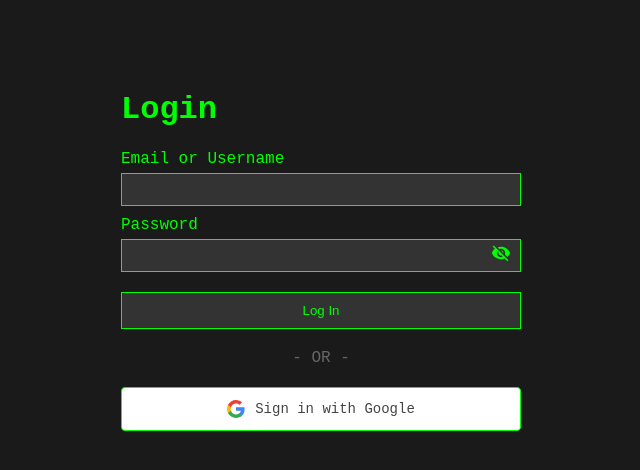
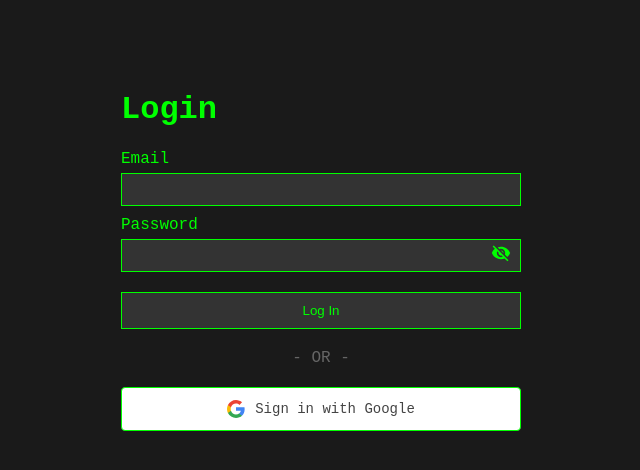
Before and after one commit to MatWaze/Blob-API, a website built with Vite: page client/login.html in a window 1280 px wide. Shown: the whole page, without its empty margins (319-959 px from the left). Built offline with nearby package versions, Linux system fonts and the light colour scheme.

Commit message:
only email

```diff
--- a/client/login.html
+++ b/client/login.html
@@ -76,7 +76,7 @@
 <body>
   <h1>Login</h1>
   <form id="loginForm">
-    <label for="email">Email or Username</label>
+    <label for="email">Email</label>
     <input type="text" id="email" name="email" required />
 
     <label for="password">Password</label>
```
